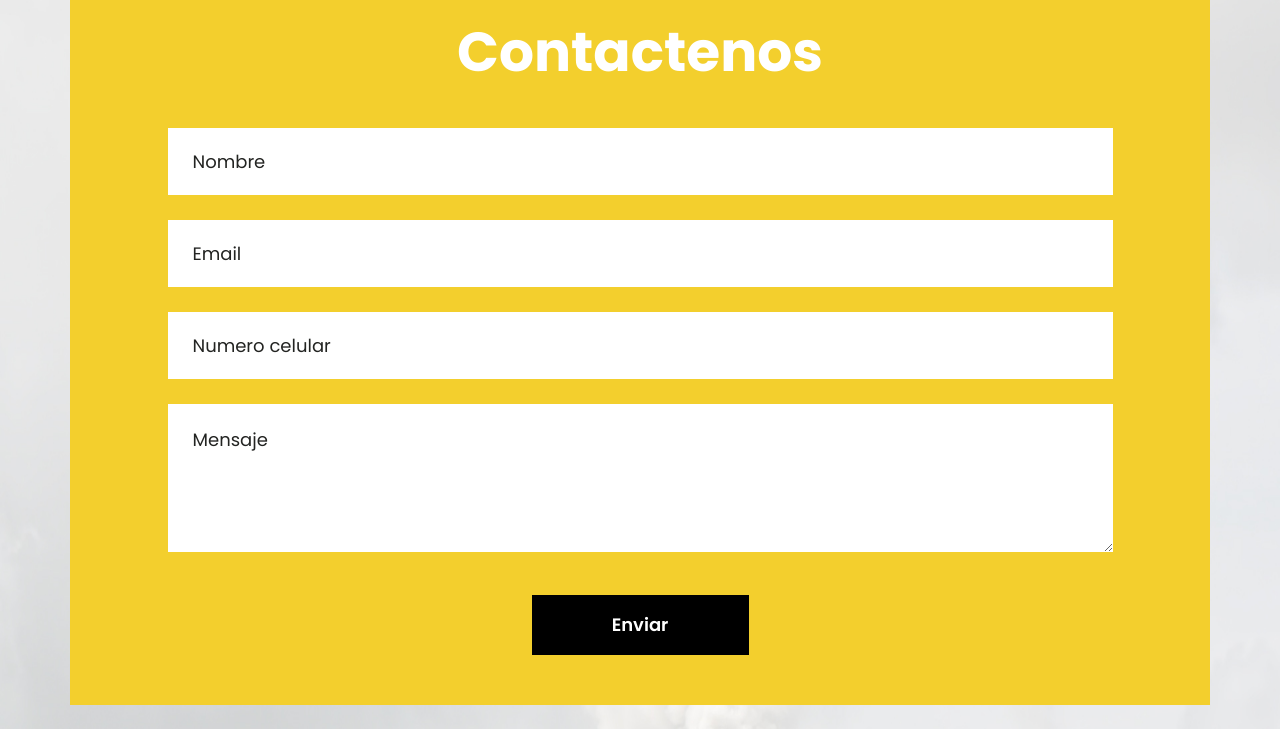
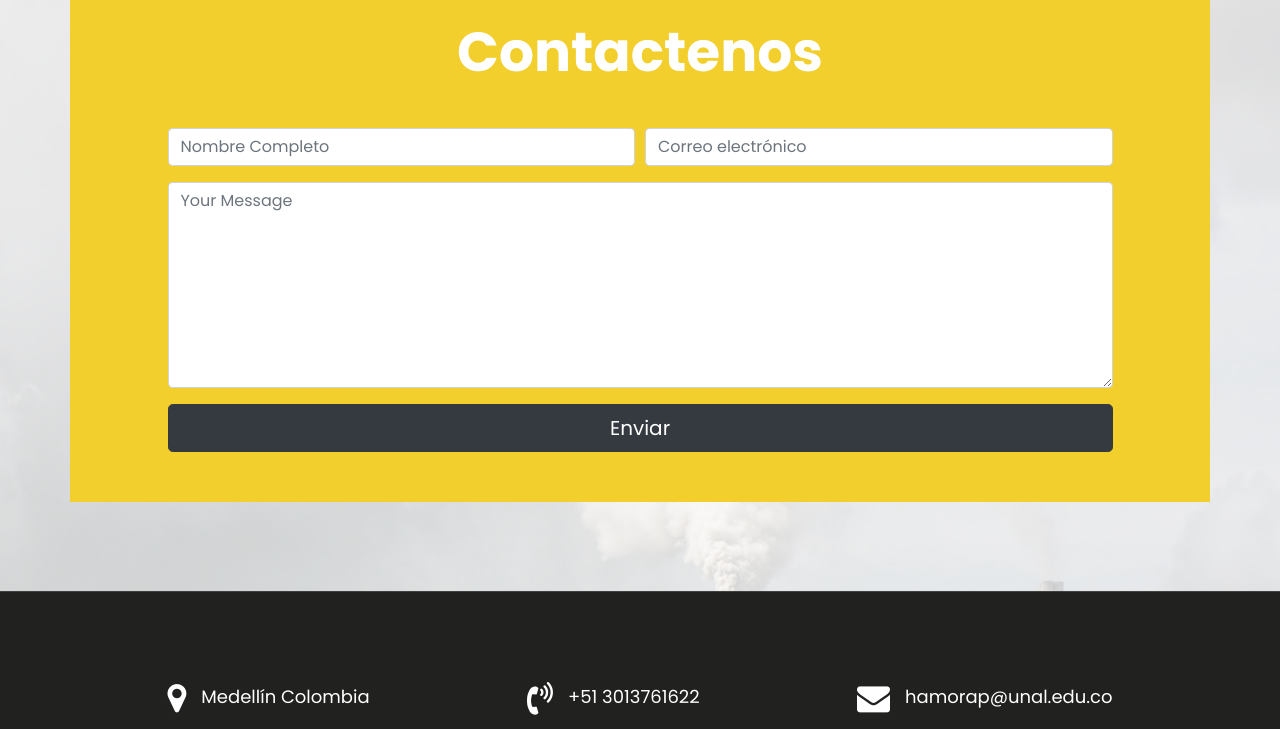
Before and after one commit to DanielMoraUDEC/ICVASH, a plain HTML site: page index.html in a window 1280 px wide. Shown: the part 2690-3419 px from the top of the page. Drawn offline with nearby package versions, Linux system fonts and the light colour scheme; some packages are replaced by stand-ins of ours; a script that the page names is missing.

Commit message:
Send Email

```diff
--- a/index.html
+++ b/index.html
@@ -177,25 +177,23 @@
                      </div>
                      <div class="row">
                         <div class="col-md-10 offset-md-1">
-                           <form id="request" class="main_form">
-                              <div class="row">
-                                 <div class="col-md-12 ">
-                                    <input class="contactus" placeholder="Nombre" type="type" name=" Name">
-                                 </div>
-                                 <div class="col-md-12">
-                                    <input class="contactus" placeholder="Email" type="type" name="Email">
-                                 </div>
-                                 <div class="col-md-12">
-                                    <input class="contactus" placeholder="Numero celular" type="type" name="Phone Number">
-                                 </div>
-                                 <div class="col-md-12">
-                                    <textarea class="textarea" placeholder="Mensaje" type="type" Message="Name">Mensaje</textarea>
-                                 </div>
-                                 <div class="col-md-12">
-                                    <button class="send_btn">Enviar</button>
-                                 </div>
-                              </div>
-                           </form>
+
+                              <form target="_blank" action="https://formsubmit.co/hamorap@unal.edu.co" method="POST" class="main_form">
+                                <div class="form-group">
+                                  <div class="form-row">
+                                    <div class="col">
+                                      <input type="text" name="name" class="form-control" placeholder="Nombre Completo" required>
+                                    </div>
+                                    <div class="col">
+                                      <input type="email" name="email" class="form-control" placeholder="Correo electrónico" required>
+                                    </div>
+                                  </div>
+                                </div>
+                                <div class="form-group">
+                                  <textarea placeholder="Your Message" class="form-control" name="Mensaje" rows="8" required></textarea>
+                                </div>
+                                <button type="submit" class="btn btn-lg btn-dark btn-block">Enviar</button>
+                              </form>
                         </div>
                      </div>
                   </div>
@@ -211,10 +209,10 @@
                <div class="row">
                   <div class=" col-md-10 offset-md-1">
                      <ul class="conta">
-                        <li><i class="fa fa-map-marker" aria-hidden="true"></i>Ubicación
+                        <li><i class="fa fa-map-marker" aria-hidden="true"></i>Medellín Colombia
                         </li>
-                        <li><i class="fa fa-volume-control-phone" aria-hidden="true"></i> +71 1234567890</li>
-                        <li> <i class="fa fa-envelope" aria-hidden="true"></i><a href="#"> correo@gmail.com</a></li>
+                        <li><i class="fa fa-volume-control-phone" aria-hidden="true"></i> +51 3013761622</li>
+                        <li> <i class="fa fa-envelope" aria-hidden="true"></i><a href="#"> hamorap@unal.edu.co</a></li>
                      </ul>
                   </div>
                   <div class="col-md-12">
```
